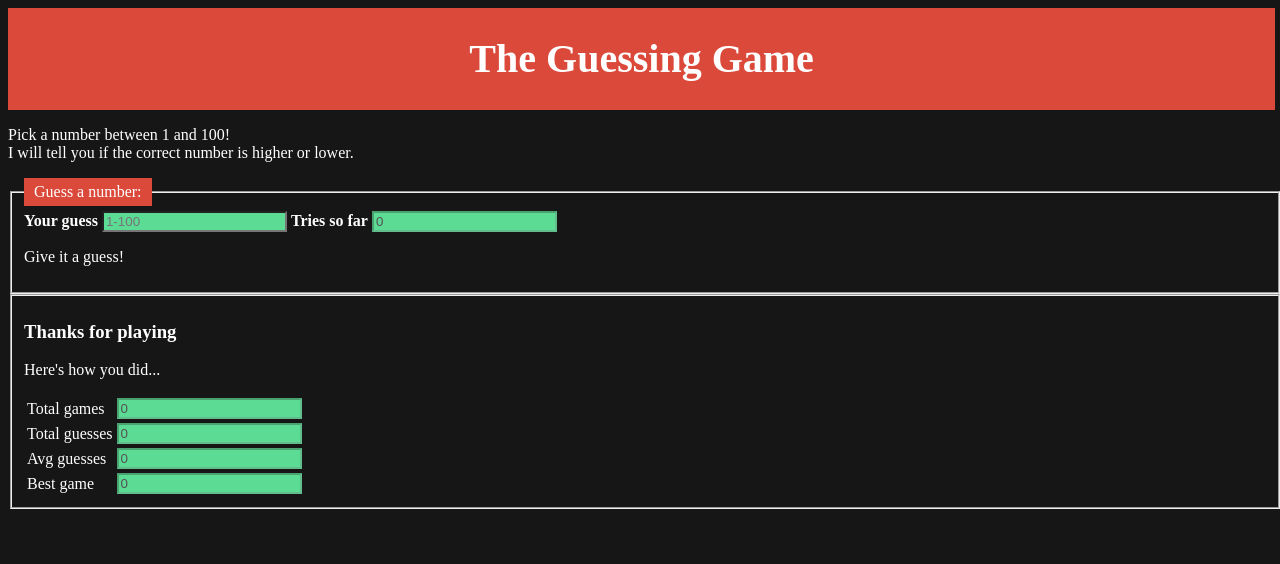
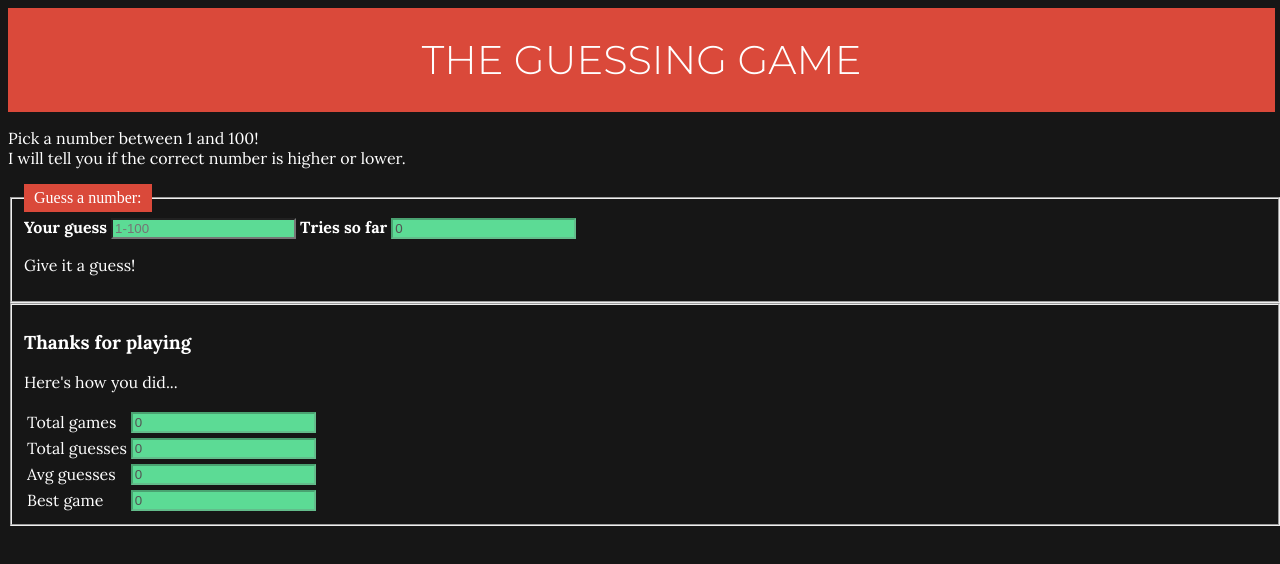
Before and after one commit to SamBardsley/Guessing-Game-WebVs, a website: page index.html in a window 1280 px wide. Drawn offline with Linux system fonts and the light colour scheme.

Commit message:
Font changes

```diff
--- a/index.html
+++ b/index.html
@@ -3,6 +3,7 @@
   <head>
     <title>Guessing Game</title>
     <link href="style.css" rel="stylesheet" />
+    <link href="https://fonts.googleapis.com/css?family=Lora:400,700|Montserrat:300" rel="stylesheet">
   </head>
   <body>
     <main>
--- a/style.css
+++ b/style.css
@@ -4,8 +4,16 @@ html, body {
   background-color: #161616;
 }
 
-h1, p, b, h3, tr {
+p, b, h3, tr {
   color: #FFFFFF;
+  font-family: 'Lora', serif;
+}
+
+h1 {
+  color: #FFFFFF;
+  font-family: 'Montserrat', sans-serif;
+  font-weight: 300;
+  text-transform: uppercase;
 }
 
 input, textarea {
```
